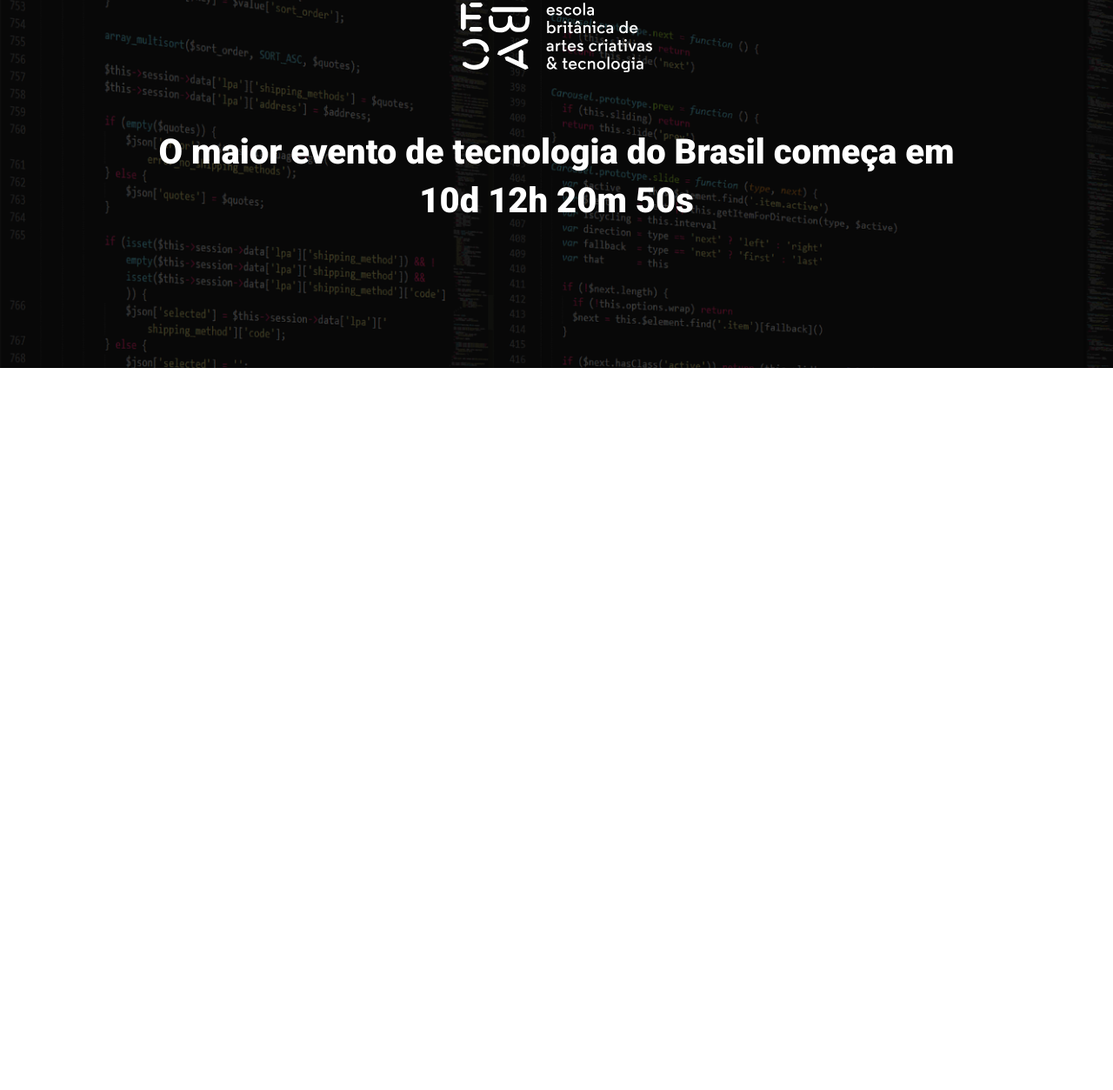
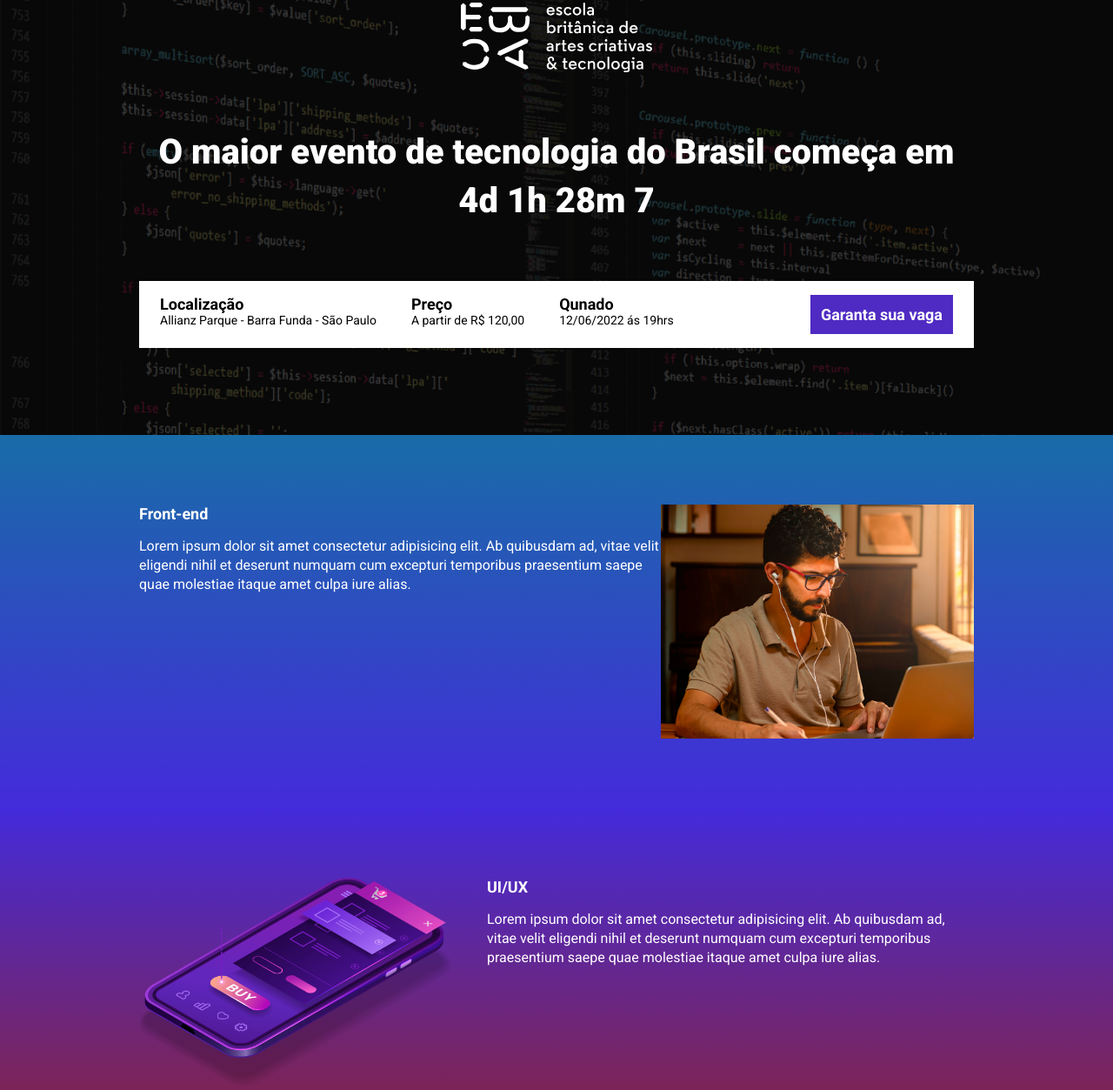
Before and after one commit to emersonTSsantos/Ebac_tech_talks, a website built with Parcel: page src/index.html in a window 1280 px wide. Shown: the part 61-1314 px from the top of the page at 87% size. Before the commit the page ends 800 px from the top, so only its background shows below. Built offline with nearby package versions, Linux system fonts and the light colour scheme; files whose address does not match are found by name.

Commit message:
criando a contagem regressiva

```diff
--- a/package.json
+++ b/package.json
@@ -2,9 +2,9 @@
   "name": "ebac_talks",
   "version": "1.0.0",
   "description": "",
-  "main": "index.js",
   "scripts": {
     "dev": "parcel src/index.html  src/styles/main.scss src/scripts/main.js",
+    "build": "parcel build src/index.html",
     "test": "echo \"Error: no test specified\" && exit 1"
   },
   "keywords": [],
--- a/src/index.html
+++ b/src/index.html
@@ -8,6 +8,8 @@
     <link rel="preconnect" href="https://fonts.gstatic.com" crossorigin>
     <link href="https://fonts.googleapis.com/css2?family=Roboto:wght@400;700;900&display=swap" rel="stylesheet">
     <link rel="stylesheet" href="styles/main.scss">
+    <link rel="stylesheet" href="https://unpkg.com/aos@next/dist/aos.css" />
+
 
 </head>
 <body>
@@ -15,11 +17,90 @@
         <div class="container">
             <img class="hero__logo" src="./images/ebac_logo.svg" alt="EBAC">
             <p class="hero__text">
-                O maior evento de tecnologia do Brasil começa em 10d 12h 20m 50s
+                O maior evento de tecnologia do Brasil começa em <span id="contador"></span>
             </p>
+
+            <div class="infos-bar">
+                <ul class="infos-bar__infos">
+                    <li class="infos-bar__infos__item">
+                        <b>Localização</b>
+                        Allianz Parque - Barra Funda - São Paulo
+                    </li>
+
+                    <li class="infos-bar__infos__item">
+                        <b>Preço</b>
+                        A partir de R$ 120,00
+                    </li>
+
+                    <li class="infos-bar__infos__item">
+                        <b>Qunado</b>
+                        12/06/2022 ás 19hrs
+                    </li>
+                </ul>
+                <a href="" class="button button--primary">
+                    Garanta sua vaga
+                </a>
+            </div>
         </div>
     </header>
 
+    <section class="event event--frontend">
+        <div class="container" data-aos="fade-right">
+            <div class="event__details">
+                <h2 class="event__details__title">Front-end</h2>
+                <p class="event__details__description">
+                    Lorem ipsum dolor sit amet consectetur adipisicing elit. Ab quibusdam
+                    ad, vitae velit eligendi nihil et deserunt numquam cum excepturi
+                    temporibus praesentium saepe quae molestiae itaque amet culpa iure alias.
+                </p>
+            </div>
+            <img class="event__image" src="./images/frontend.png" alt="Front-end">
+        </div>
+    </section>
+
+    <section class="event event--ux-ui event--image-left" >
+        <div class="container" data-aos="fade-left">
+            <div class="event__details">
+                <h2 class="event__details__title">UI/UX</h2>
+                <p class="event__details__description">
+                    Lorem ipsum dolor sit amet consectetur adipisicing elit. Ab quibusdam
+                    ad, vitae velit eligendi nihil et deserunt numquam cum excepturi
+                    temporibus praesentium saepe quae molestiae itaque amet culpa iure alias.
+                </p>
+            </div>
+            <img class="event__image" src="./images//ui-ux.png" alt="Front-end">
+        </div>
+    </section>
+
+    <section class="event event--data-science" >
+        <div class="container" data-aos="fade-right">
+            <div class="event__details">
+                <h2 class="event__details__title">Data Science</h2>
+                <p class="event__details__description">
+                    Lorem ipsum dolor sit amet consectetur adipisicing elit. Ab quibusdam
+                    ad, vitae velit eligendi nihil et deserunt numquam cum excepturi
+                    temporibus praesentium saepe quae molestiae itaque amet culpa iure alias.
+                </p>
+            </div>
+            <img class="event__image" src="./images/data.png" alt="Front-end">
+        </div>
+    </section>
+
+    <section class="event event--backend event--image-left" >
+        <div class="container" data-aos="fade-left">
+            <div class="event__details">
+                <h2 class="event__details__title">Back-end</h2>
+                <p class="event__details__description">
+                    Lorem ipsum dolor sit amet consectetur adipisicing elit. Ab quibusdam
+                    ad, vitae velit eligendi nihil et deserunt numquam cum excepturi
+                    temporibus praesentium saepe quae molestiae itaque amet culpa iure alias.
+                </p>
+            </div>
+            <img class="event__image" src="./images/backend.png" alt="Front-end">
+        </div>
+    </section>
+
+    <script src="https://unpkg.com/aos@next/dist/aos.js"></script>
     <script src="scripts/main.js"></script>
 </body>
 </html>
--- a/src/scripts/main.js
+++ b/src/scripts/main.js
@@ -1 +1,28 @@
-console.log('olá mundo')
+AOS.init();
+
+const dataDoEvento = new Date("Mar 22, 2024 19:00:00")
+const timeStampDoEvento = dataDoEvento.getTime()
+
+const contaAsHoras = setInterval(function() {
+    const agora = new Date()
+    const timeStampAtual = agora.getTime()
+
+    const distanciaAteOEvento = timeStampDoEvento - timeStampAtual
+
+    const diaEmMs = 1000 * 60 * 60 * 24
+    const horasEmMs = 1000 * 60 * 60
+    const minutosEmMs = 1000 * 60
+
+
+    const diasAteOevento = Math.floor(distanciaAteOEvento / diaEmMs )
+    const horasAteOevento = Math.floor((distanciaAteOEvento % diaEmMs) / horasEmMs)
+    const minutosAteOEvento = Math.floor((distanciaAteOEvento % horasEmMs) / minutosEmMs)
+    const segundosAteOEvento = Math.floor((distanciaAteOEvento % minutosEmMs) / 1000)
+
+    document.getElementById('contador').innerHTML = `${diasAteOevento}d ${horasAteOevento}h ${minutosAteOEvento}m ${segundosAteOEvento}`
+
+    if (distanciaAteOEvento < 0) {
+        clearInterval(contaAsHoras)
+        document.getElementById('contador').innerHTML = 'Evento expirado'
+    }
+}, 1000)
--- /dev/null
+++ b/src/styles/_event.scss
@@ -0,0 +1,65 @@
+@use 'variables';
+
+.event {
+    padding: 80px 0;
+
+    &--frontend {
+        background-image: linear-gradient(variables.$blue1, variables.$blue2);
+    }
+
+    &--ux-ui {
+        background-image: linear-gradient(variables.$blue2, variables.$pink);
+    }
+
+    &--data-science {
+        background-image: linear-gradient(variables.$pink, variables.$yelow);
+    }
+
+    &--backend {
+        background-image: linear-gradient(variables.$yelow, variables.$pink);
+    }
+
+    &--image-left {
+        .container {
+            flex-direction: row-reverse;
+            gap: 40px;
+        }
+    }
+
+    .container {
+        display: flex;
+    }
+
+    &__image {
+        max-width: 360px;
+    }
+
+    &__details {
+
+        &__title {
+            font-size: 18px;
+            font-weight: bold;
+            margin-bottom: 16px;
+            margin-bottom: 16px;
+        }
+
+        &__description {
+            line-height: 22px;
+        }
+    }
+
+    @media (max-width: 640px) {
+        .container {
+            display: block;
+        }
+
+        &__image {
+            width: 100%;
+        }
+
+        &__details {
+            margin-right: 0;
+            margin-bottom: 16px;
+        }
+    }
+}
--- a/src/styles/_hero.scss
+++ b/src/styles/_hero.scss
@@ -1,3 +1,5 @@
+@use 'variables';
+
 .hero {
     padding-top: 64px;
     padding-bottom: 100px;
@@ -12,7 +14,7 @@
         left: 0;
         width: 100%;
         height: 100%;
-        background-color: #000;
+        background-color: variables.$secondaryTextColor;
         content: '';
         opacity: .7;
 
--- /dev/null
+++ b/src/styles/_variables.scss
@@ -0,0 +1,8 @@
+$textColor: #fff;
+$secondaryTextColor: #000;
+
+$blue1: #186CA7;
+$blue2: #442BDB;
+$pink: #892238;
+$yelow: #9c791D;
+$purple: #4F2AC3;
--- /dev/null
+++ b/src/styles/components/_buttons.scss
@@ -0,0 +1,25 @@
+@use '../variables';
+
+.button {
+    padding: 12px;
+    font-size: 18px;
+    font-weight: bold;
+    text-decoration: none;
+    text-align: center;
+    white-space: nowrap;
+
+    &--primary {
+        color: variables.$textColor;
+        background-color: variables.$purple;
+    }
+
+    @media (max-width: 640px) {
+        display: block;
+        width: 100%;
+    }
+
+    @media (max-width: 1024px) {
+        display: flex;
+        align-items: center;
+    }
+}
--- /dev/null
+++ b/src/styles/components/_infos_bar.scss
@@ -0,0 +1,45 @@
+@use '../variables';
+
+.infos-bar {
+    padding: 16px 24px;
+    background-color: variables.$textColor;
+    display: flex;
+    justify-content: space-between;
+
+
+    &__infos {
+        display: flex;
+        gap: 40px;
+
+        &__item {
+            font-size: 14px;
+            color: variables.$secondaryTextColor;
+
+            b {
+                color: variables.$secondaryTextColor;
+                font-size: 18px;
+                display: block;
+            }
+        }
+    }
+
+    @media (max-width: 640px) {
+        display: block;
+
+        &__infos {
+            display: block;
+
+            &__item {
+                margin-bottom: 24px;
+            }
+        }
+    }
+
+    @media (max-width: 1024px) {
+        &__infos {
+            gap: 16px;
+        }
+    }
+
+
+}
--- a/src/styles/main.scss
+++ b/src/styles/main.scss
@@ -1,11 +1,18 @@
 @use 'hero';
+@use 'components/infos_bar';
+@use 'components/buttons';
+@use 'event';
+@use 'variables';
+
+
 
 * {
     margin: 0;
     padding: 0;
     box-sizing: border-box;
     font-family: Roboto, sans-serif;
-    color: #fff;
+    color: variables.$textColor;
+    list-style: none;
 
 }
 
```
